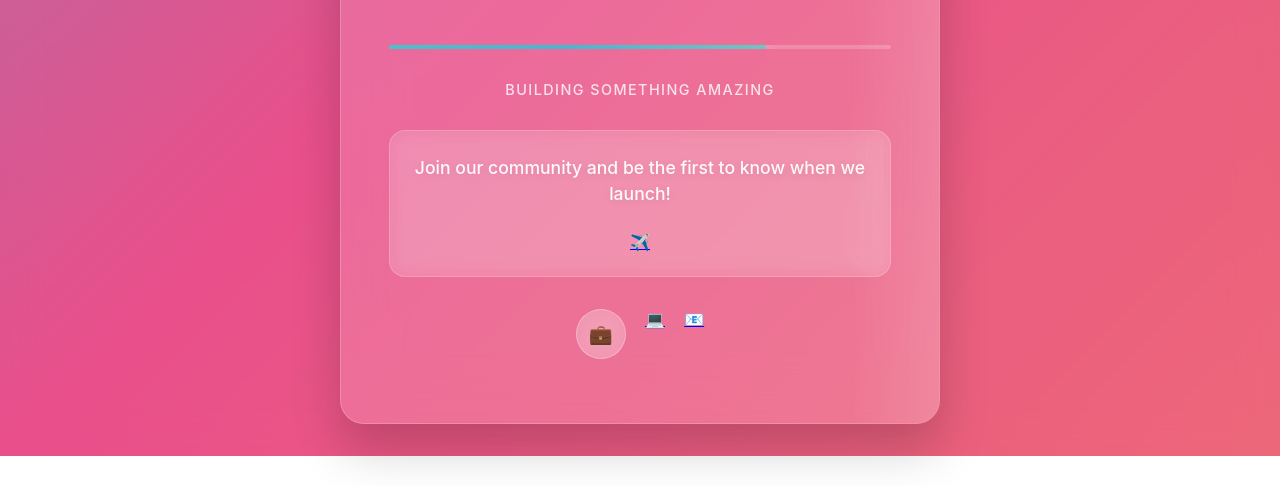
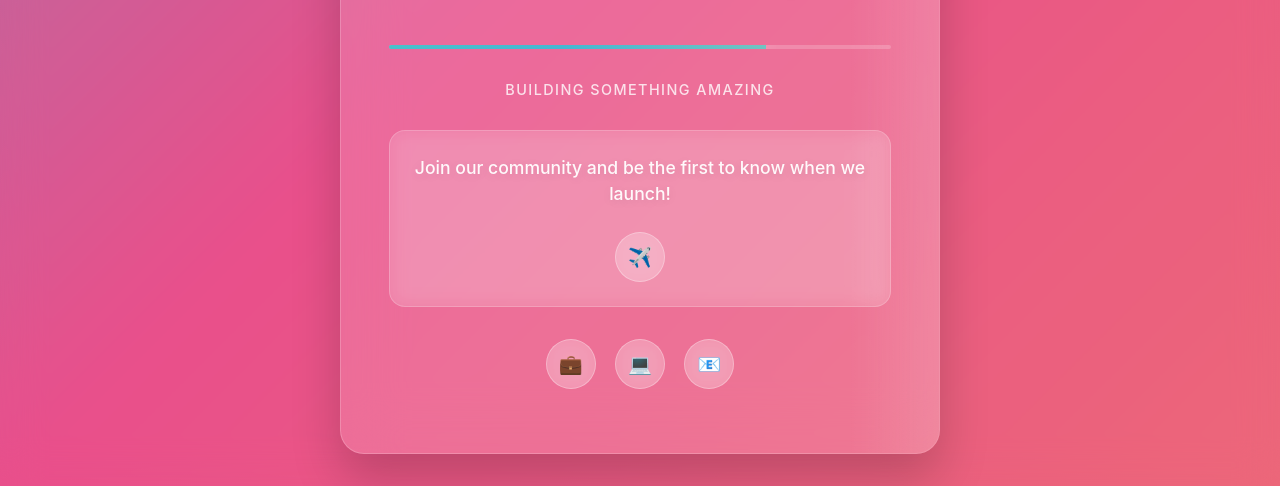
Before and after one commit to Aditya-Agrahari1/Aditya-Agrahari1.github.io, a plain HTML site: page index.html in a window 1280 px wide. Shown: the part 383-869 px from the top of the page. Before the commit the page ends 839 px from the top, so only its background shows below. Drawn offline with Linux system fonts and the light colour scheme.

Commit message:
Update index.html

```diff
--- a/index.html
+++ b/index.html
@@ -387,7 +387,7 @@
 
     <!-- Background Music -->
     <audio id="backgroundMusic" loop>
-        <source src="warriyo_mortals_lyrics_whatsapp_status_english_song_aesthetic_.m4a" type="audio/mpeg">
+        <source src="https://github.com/Aditya-Agrahari1/Aditya-Agrahari1.github.io/blob/main/warriyo_mortals_lyrics_whatsapp_status_english_song_aesthetic_.m4a" type="audio/mpeg">
     </audio>
 
     <!-- Music Control Button -->
@@ -420,14 +420,14 @@
             <div class="community-section">
                 <p class="community-text">Join our community and be the first to know when we launch!</p>
                 <div class="telegram-container">
-                    <a href="#" class="https://t.me/StarkDigitalVentures" title="Join Telegram Community">✈️</a>
+                    <a href="https://t.me/StarkDigitalVentures" class="social-link" title="Join Telegram Community">✈️</a>
                 </div>
             </div>
 
             <div class="social-links">
                 <a href="#" class="social-link" title="LinkedIn">💼</a>
-                <a href="#" class="https://github.com/Aditya-Agrahari1/" title="GitHub">💻</a>
-                <a href="#" class="agrahariaditya005@gmail.com" title="Email">📧</a>
+                <a href="https://github.com/Aditya-Agrahari1/" class="social-link" title="GitHub">💻</a>
+                <a href="agrahariaditya005@gmail.com" class="social-link" title="Email">📧</a>
             </div>
         </div>
     </div>
```
